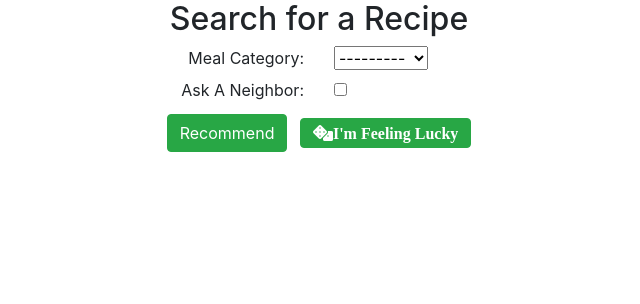
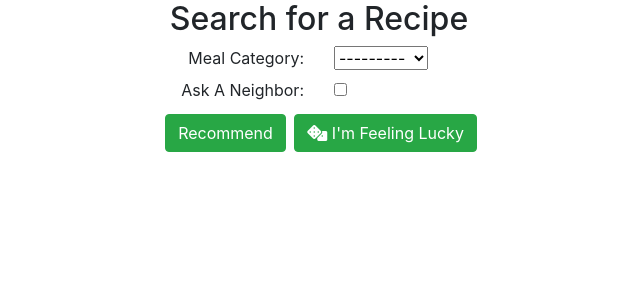
Before and after one commit to totallybradical/csc510-reciplease, a Django app: page /recommender/ in a window 1280 px wide. Shown: the part 63-367 px from the top of the page, without its empty margins (321-961 px from the left). Run offline with Django 3.2, Linux system fonts and the light colour scheme; some libraries are stand-ins or nearby versions.

Commit message:
recommender search lucky button font and size change

```diff
--- a/recommender/templates/recommender/search.html
+++ b/recommender/templates/recommender/search.html
@@ -14,7 +14,8 @@
         </div>
         {% endfor %}
         <button type="submit" name="recommend" class="btn btn-success m-1">Recommend</button>
-        <button type="submit" name="lucky" class="fas fa-dice btn btn-success m-1">I'm Feeling Lucky</button>
+        <button type="submit" name="lucky" class="btn btn-success" ><span class="fas fa-dice"></span> I'm Feeling Lucky</button>
+        </button>
     </form>
 
     <div class="m-3">
```
